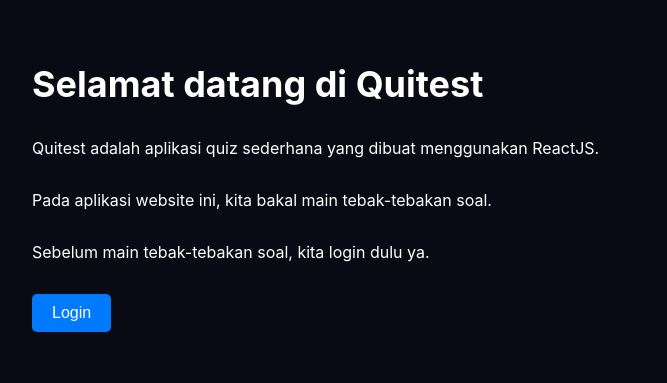
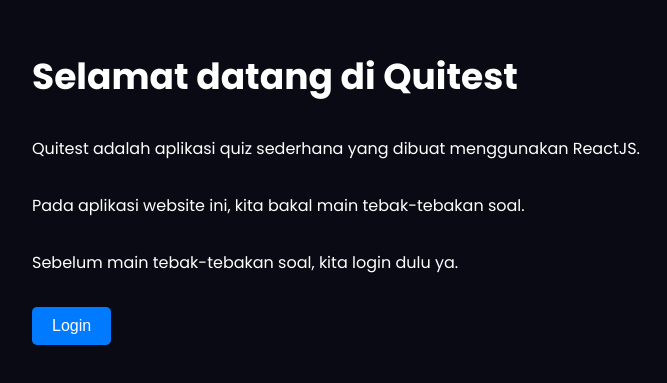
Before and after one commit to galihkarya/Quitest, a React (Create React App) app: page / in a window 1280 px wide. Shown: the part 263-646 px from the top of the page, without its empty margins (16-683 px from the left). Built offline with nearby package versions, Linux system fonts and the light colour scheme.

Commit message:
change font family

```diff
--- a/src/index.css
+++ b/src/index.css
@@ -1,8 +1,9 @@
+@import url('https://fonts.googleapis.com/css2?family=Poppins:ital,wght@0,100;0,200;0,300;0,400;0,500;0,600;0,700;0,800;0,900;1,100;1,200;1,300;1,400;1,500;1,600;1,700;1,800;1,900&display=swap');
+
 body {
+  background-color: #0a0a14;
   margin: 0;
-  font-family: -apple-system, BlinkMacSystemFont, 'Segoe UI', 'Roboto', 'Oxygen',
-    'Ubuntu', 'Cantarell', 'Fira Sans', 'Droid Sans', 'Helvetica Neue',
-    sans-serif;
+  font-family: "Poppins", sans-serif;
   -webkit-font-smoothing: antialiased;
   -moz-osx-font-smoothing: grayscale;
 }
```
